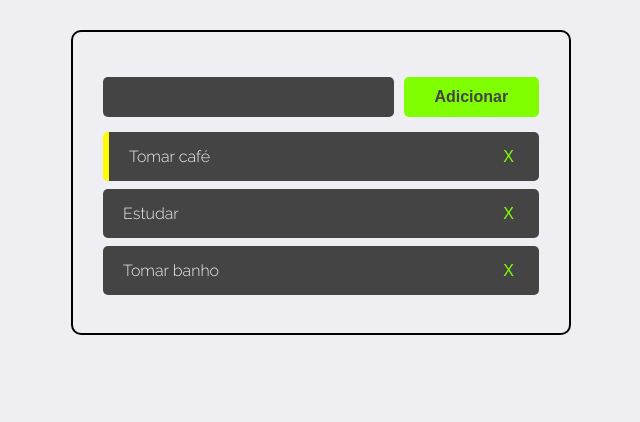
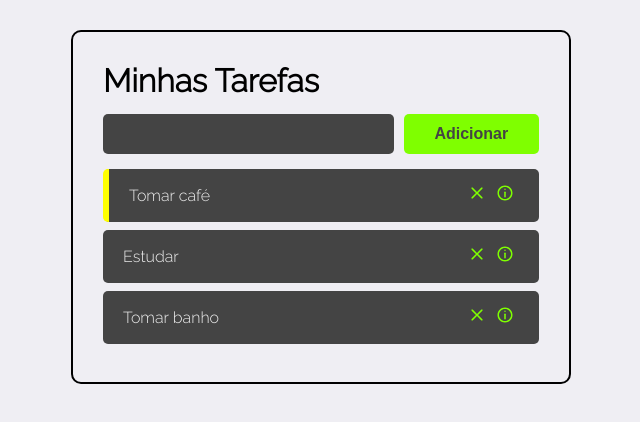
Before and after one commit to gabrielmds222/ToDoList-React, a React (Create React App) app: page / in a window 1280 px wide. Shown: the top 422 px of the page, without its empty margins (319-959 px from the left). Built offline with nearby package versions, Linux system fonts and the light colour scheme.

Commit message:
react icons

```diff
--- a/package.json
+++ b/package.json
@@ -8,7 +8,9 @@
     "@testing-library/user-event": "^12.1.10",
     "react": "^17.0.2",
     "react-dom": "^17.0.2",
-    "react-scripts": "^2.1.3",
+    "react-icons": "^4.3.1",
+    "react-router-dom": "^6.2.1",
+    "react-scripts": "^5.0.0",
     "uuid": "^3.4.0",
     "web-vitals": "^1.0.1"
   },
--- a/src/App.jsx
+++ b/src/App.jsx
@@ -3,6 +3,7 @@ import {v4 as uuidv4} from 'uuid'
 
 import Tarefas from "./components/Tarefas";
 import AddTarefa from "./components/AddTarefa";
+import Header from "./components/Header";
 
 import './App.css';
 
@@ -60,6 +61,7 @@ const App = () => {
   return (
     <>
       <div className="container">
+        <Header/>
         <AddTarefa handleTaskAddition={handleTaskAddition}/>
         <Tarefas
         tasks={tasks}
--- /dev/null
+++ b/src/components/Header.jsx
@@ -0,0 +1,7 @@
+import React from "react";
+
+const Header = () => {
+	return <h1 style={{ color: "#000" }}>Minhas Tarefas</h1>;
+};
+
+export default Header;
--- a/src/components/Tarefa.css
+++ b/src/components/Tarefa.css
@@ -19,10 +19,11 @@
   justify-content: flex-end;
 } */
 
-.remove-task-button {
+.remove-task-button,
+.see-task-details-button {
   background-color: #444;
   border: none;
-  font-size: 16px;
+  font-size: 18px;
   color: chartreuse;
   margin: 0 5px;
 }
--- a/src/components/Tarefa.jsx
+++ b/src/components/Tarefa.jsx
@@ -1,4 +1,5 @@
 import React from "react";
+import {CgClose, CgInfo} from 'react-icons/cg';
 
 import "./Tarefa.css";
 
@@ -14,7 +15,13 @@ const Tarefa = ({ task, handleTaskClick, handleTaskDeletion }) => {
            </div>
 
            <div className="buttons-container">
-               <button className="remove-task-button" onClick={() => handleTaskDeletion(task.id)}> X </button>
+               <button className="remove-task-button" onClick={() => handleTaskDeletion(task.id)}>
+                    <CgClose/>
+               </button>
+
+               <button className="see-task-details-button">
+                    <CgInfo/>
+               </button>
            </div>
 
         </div>
```
Also changed, not shown: 2 other files (tests, documents, lock files or other folders).
